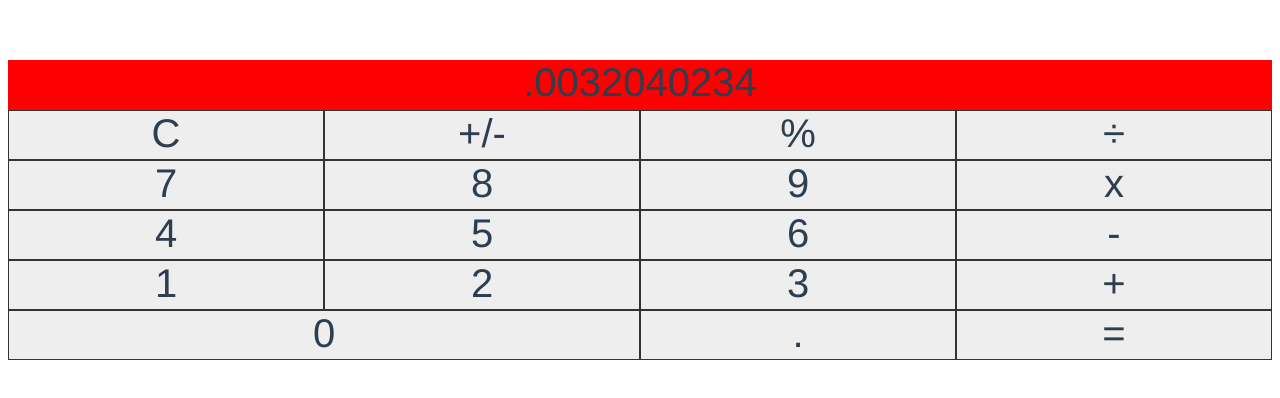
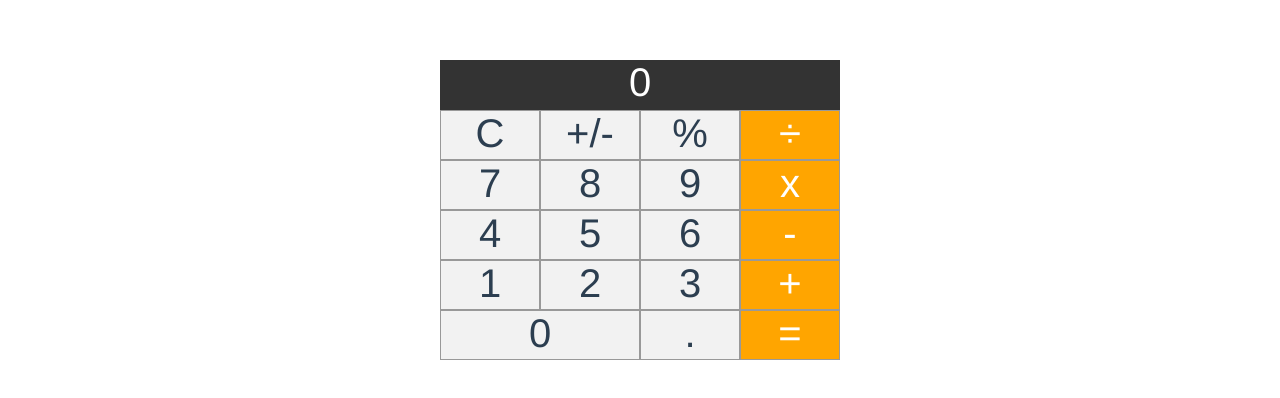
Before and after one commit to broof716/vue-caculator, a Vue app: page / in a window 1280 px wide. Shown: the top 398 px of the page. Built offline with nearby package versions, Linux system fonts and the light colour scheme.

Commit message:
adding sign, percent, and append methods to calculator

```diff
--- a/src/components/Caculator.vue
+++ b/src/components/Caculator.vue
@@ -1,37 +1,59 @@
 <template>
   <div class="caculator">
-    <div class="display">.0032040234</div>
-    <div class="btn">C</div>
-    <div class="btn">+/-</div>
-    <div class="btn">%</div>
-    <div class="btn">÷</div>
-    <div class="btn">7</div>
-    <div class="btn">8</div>
-    <div class="btn">9</div>
-    <div class="btn">x</div>
-    <div class="btn">4</div>
-    <div class="btn">5</div>
-    <div class="btn">6</div>
-    <div class="btn">-</div>
-    <div class="btn">1</div>
-    <div class="btn">2</div>
-    <div class="btn">3</div>
-    <div class="btn">+</div>
-    <div class=" btn zero">0</div>
+    <div class="display">{{current || '0'}}</div>
+    <div @click="clear" class="btn">C</div>
+    <div @click="sign" class="btn">+/-</div>
+    <div @click="percent" class="btn">%</div>
+    <div class="btn operator">÷</div>
+    <div @click="append('7')" class="btn">7</div>
+    <div @click="append('8')" class="btn">8</div>
+    <div @click="append('9')" class="btn">9</div>
+    <div class="btn operator">x</div>
+    <div @click="append('4')" class="btn">4</div>
+    <div @click="append('5')" class="btn">5</div>
+    <div @click="append('6')" class="btn">6</div>
+    <div class="btn operator">-</div>
+    <div @click="append('1')" class="btn">1</div>
+    <div @click="append('2')" class="btn">2</div>
+    <div @click="append('3')" class="btn">3</div>
+    <div class="btn operator">+</div>
+    <div @click="append('0')" class=" btn zero">0</div>
     <div class="btn">.</div>
-    <div class="btn">=</div>
+    <div class="btn operator">=</div>
 
   </div>
 </template>
 
 <script>
 export default {
+  data() {
+    return {
+      current: '',
+    }
+  },
+  methods: {
+    clear() {
+      this.current = '';
+    },
+    sign() {
+      this.current = this.current.charAt(0) === '-' ?
+        this.current.slice(1) : `-${this.current}`;
+    },
+    percent () {
+      this.current = `${parseFloat(this.current) / 100}`
+    },
+    append (number) {
+      this.current = `${this.current}${number}`;
+    }
+  }
 }
 </script>
 
 <!-- Add "scoped" attribute to limit CSS to this component only -->
 <style scoped>
 .caculator {
+  width: 400px;
+  margin: 0 auto;
   font-size: 40px;
   display: grid;
   grid-template-columns: repeat(4, 1fr);
@@ -40,7 +62,8 @@
 
 .display {
   grid-column: 1 / 5;
-  background-color: red;
+  background-color: #333;
+  color: white;
 }
 
 .zero {
@@ -48,7 +71,12 @@
 }
 
 .btn {
-  background-color: #eee;
-  border: 1px solid #333;
+  background-color: #f2f2f2;
+  border: 1px solid #999;
+}
+
+.operator {
+  background-color: orange;
+  color: white;
 }
 </style>
```
